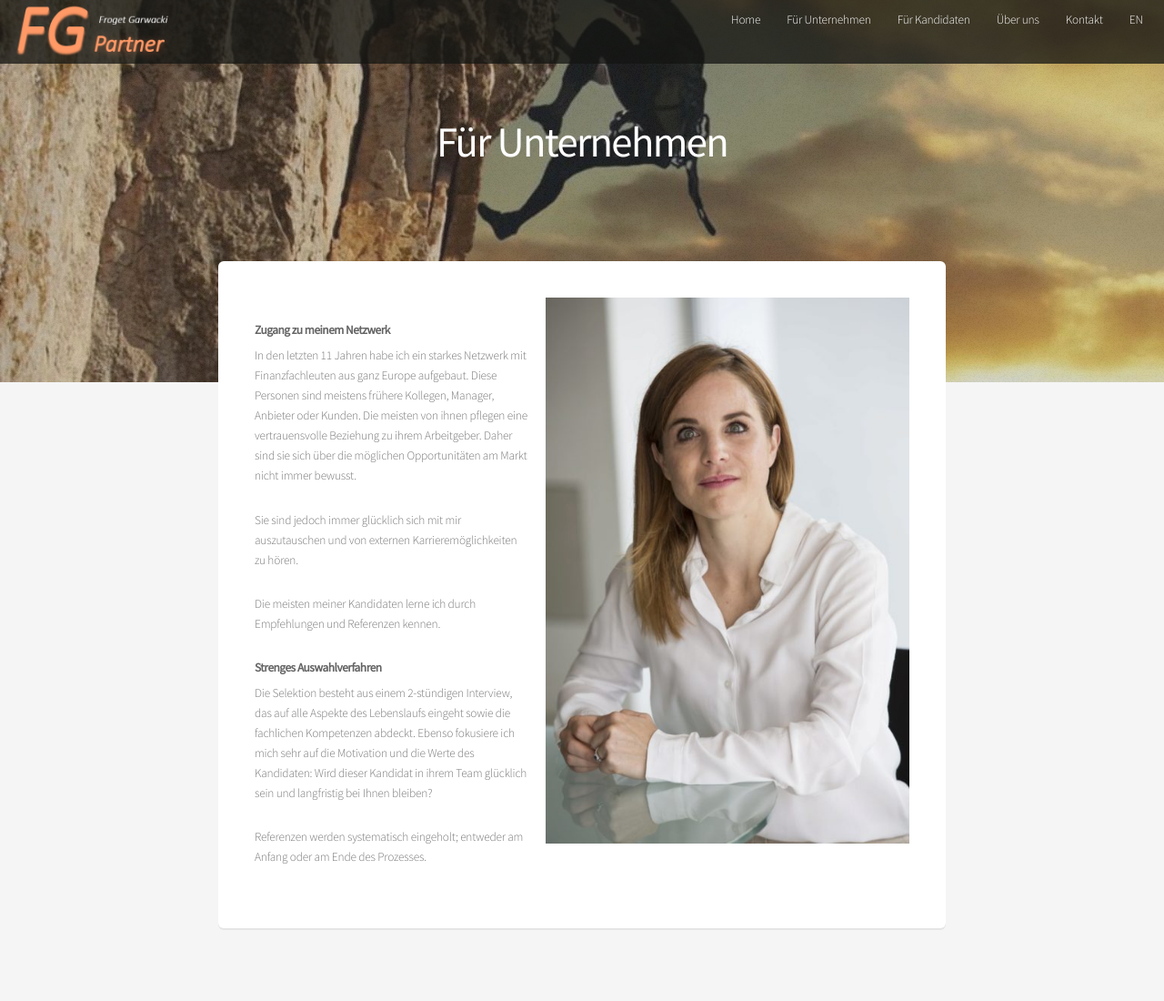
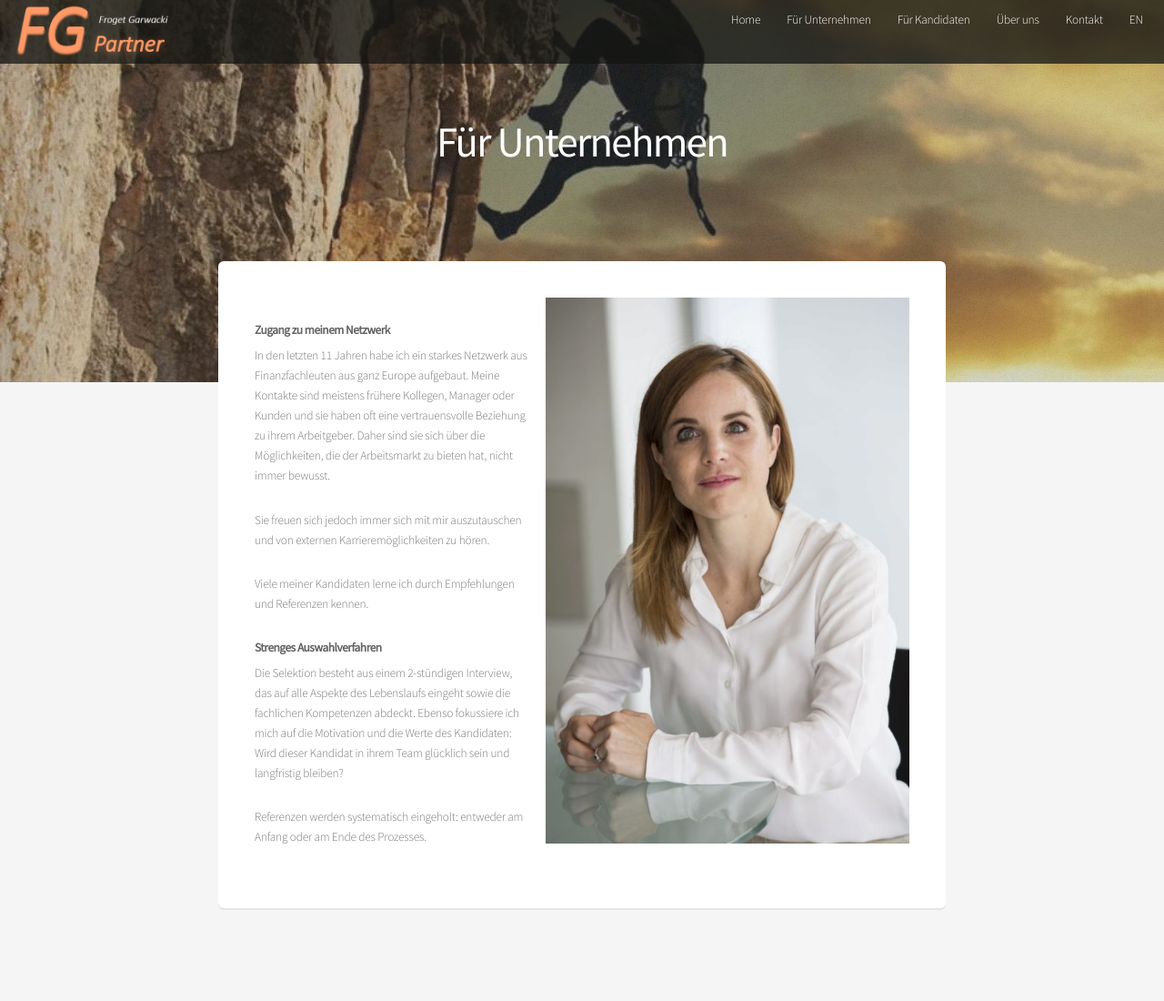
Before and after one commit to FGPartner/www, a Jekyll site: the page built from de/companies.md, in a window 1280 px wide. Shown: the whole page at 91% size. Built offline with Jekyll 4.4.1, drawn with Linux system fonts in a browser that asks for light colours; our own code applies the rules of GitHub Pages for plain Markdown files; after the commit the page ends 1078 px from its top, so only the background shows below that.

Commit message:
Update companies.md

```diff
--- a/de/companies.md
+++ b/de/companies.md
@@ -8,14 +8,14 @@ lang: de
 
 ## Zugang zu meinem Netzwerk
 
-In den letzten 11 Jahren habe ich ein starkes Netzwerk mit Finanzfachleuten aus ganz Europe aufgebaut. Diese Personen sind meistens frühere Kollegen, Manager, Anbieter oder Kunden. Die meisten von ihnen pflegen eine vertrauensvolle Beziehung zu ihrem Arbeitgeber. Daher sind sie sich über die möglichen Opportunitäten am Markt nicht immer bewusst.
+In den letzten 11 Jahren habe ich ein starkes Netzwerk aus Finanzfachleuten aus ganz Europe aufgebaut. Meine Kontakte sind meistens frühere Kollegen, Manager oder Kunden und sie haben oft eine vertrauensvolle Beziehung zu ihrem Arbeitgeber. Daher sind sie sich über die Möglichkeiten, die der Arbeitsmarkt zu bieten hat, nicht immer bewusst.
 
-Sie sind jedoch immer glücklich sich mit mir auszutauschen und von externen Karrieremöglichkeiten zu hören.
+Sie freuen sich jedoch immer sich mit mir auszutauschen und von externen Karrieremöglichkeiten zu hören.
 
-Die meisten meiner Kandidaten lerne ich durch Empfehlungen und Referenzen kennen.
+Viele meiner Kandidaten lerne ich durch Empfehlungen und Referenzen kennen.
 
 ## Strenges Auswahlverfahren
 
-Die Selektion besteht aus einem 2-stündigen Interview, das auf alle Aspekte des Lebenslaufs eingeht sowie die fachlichen Kompetenzen abdeckt. Ebenso fokusiere ich mich sehr auf die Motivation und die Werte des Kandidaten: Wird dieser Kandidat in ihrem Team glücklich sein und langfristig bei Ihnen bleiben?
+Die Selektion besteht aus einem 2-stündigen Interview, das auf alle Aspekte des Lebenslaufs eingeht sowie die fachlichen Kompetenzen abdeckt. Ebenso fokussiere ich mich auf die Motivation und die Werte des Kandidaten: Wird dieser Kandidat in ihrem Team glücklich sein und langfristig bleiben?
 
-Referenzen werden systematisch eingeholt; entweder am Anfang oder am Ende des Prozesses.
+Referenzen werden systematisch eingeholt: entweder am Anfang oder am Ende des Prozesses.
```
